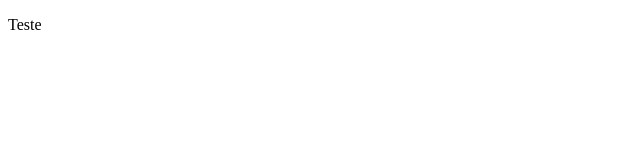
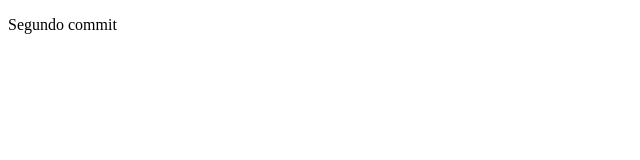
Before and after one commit to HerodinSSS/gitizinho, a plain HTML site: page index.html in a window 1280 px wide. Shown: the full height of the page, 0-640 px from the left. Drawn offline with Linux system fonts and the light colour scheme.

Commit message:
segundo commit

```diff
--- a/index.html
+++ b/index.html
@@ -7,6 +7,6 @@
     <title>Gitizino</title>
 </head>
 <body>
-    <p>Teste</p>
+    <p>Segundo commit</p>
 </body>
 </html>
```
